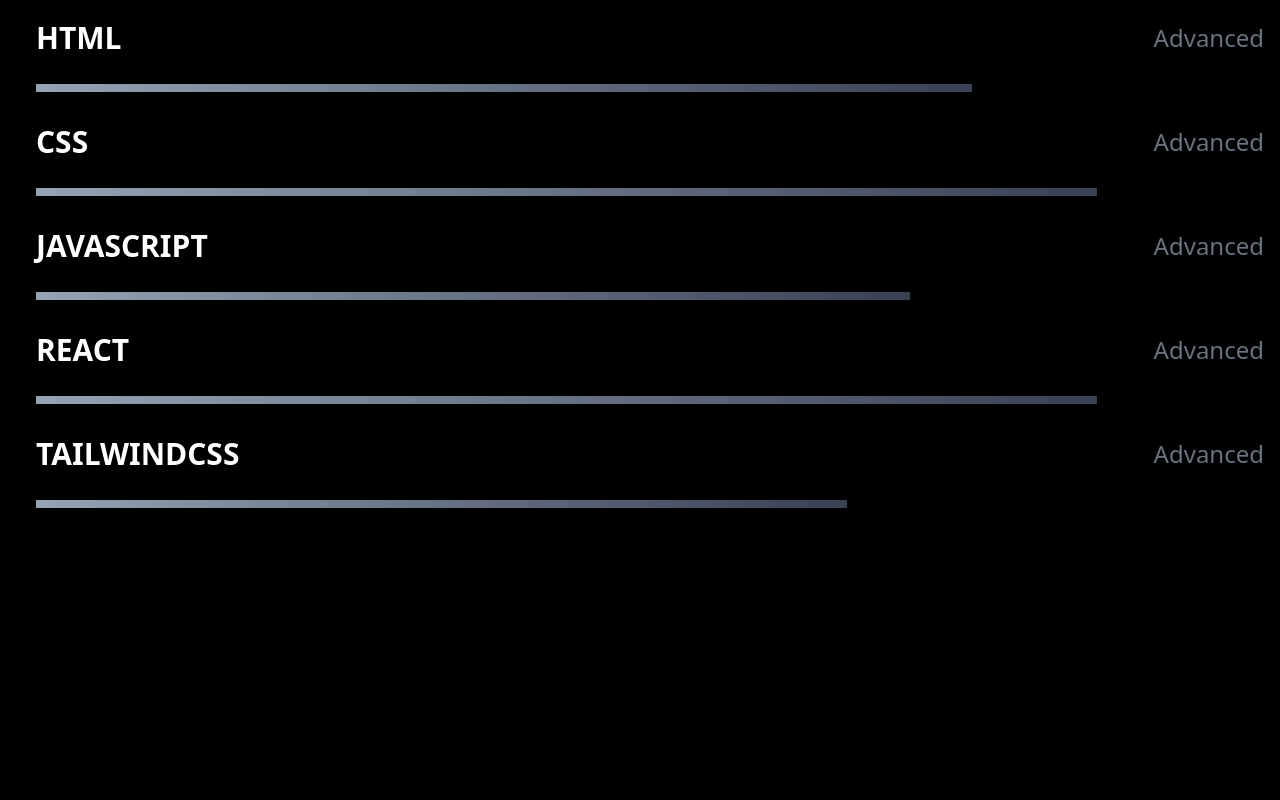
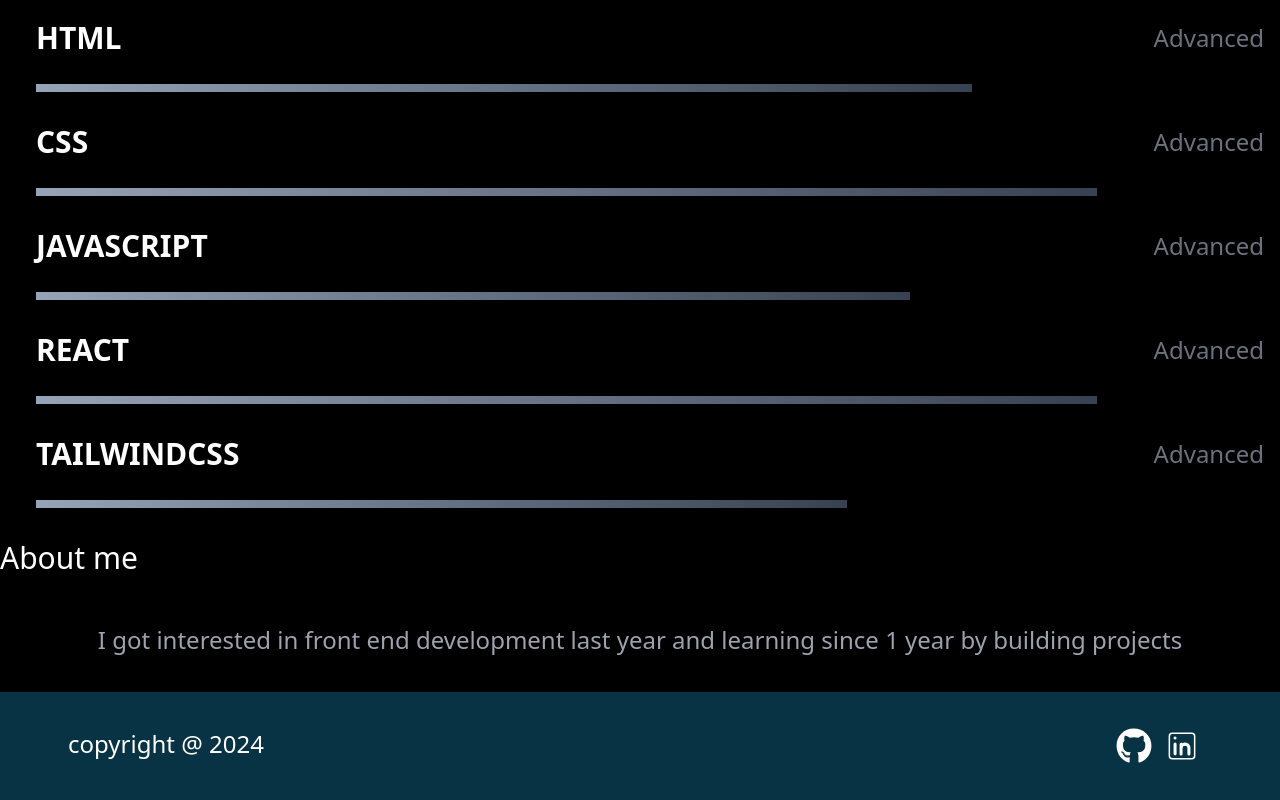
Before and after one commit to Shivuduu19/portfolio, a React (Vite) app: page / in a window 1280 px wide. Shown: the part 1268-2068 px from the top of the page. Before the commit the page ends 1776 px from the top, so only its background shows below. Built offline with nearby package versions, Linux system fonts and the light colour scheme.

Commit message:
add about me and footer

```diff
--- a/src/App.jsx
+++ b/src/App.jsx
@@ -1,6 +1,8 @@
 import shoppingCart from "./assets/shoppingCart.png";
 import memoryGame from "./assets/memoryGame.png";
 import cv from "./assets/cv.png";
+import { FaGithub } from "react-icons/fa";
+import { CiLinkedin } from "react-icons/ci";
 function App() {
   return (
     <>
@@ -180,7 +182,41 @@
             </div>
           </div>
         </section>
+        {/* about me */}
+
+        <section className=" mt-8">
+          <div className="container m-auto">
+            <h2 className="text-3xl">About me</h2>
+            <p className="mt-12 text-gray-400 text-2xl text-center">
+              I got interested in front end development last year and learning
+              since 1 year by building projects
+            </p>
+          </div>
+        </section>
       </main>
+      {/* footer */}
+      <footer className="mt-9 bg-cyan-950 p-9">
+        <div className="flex justify-between mx-8">
+          <p className="text-2xl">copyright @ 2024</p>
+          <div>
+            <ul className="flex text-4xl gap-3">
+              <a href="">
+                <li>
+                  <FaGithub />
+                </li>
+              </a>
+              <a href="">
+                <li>
+                  <CiLinkedin />
+                </li>
+              </a>
+              <a href="">
+                <li></li>
+              </a>
+            </ul>
+          </div>
+        </div>
+      </footer>
     </>
   );
 }
```
